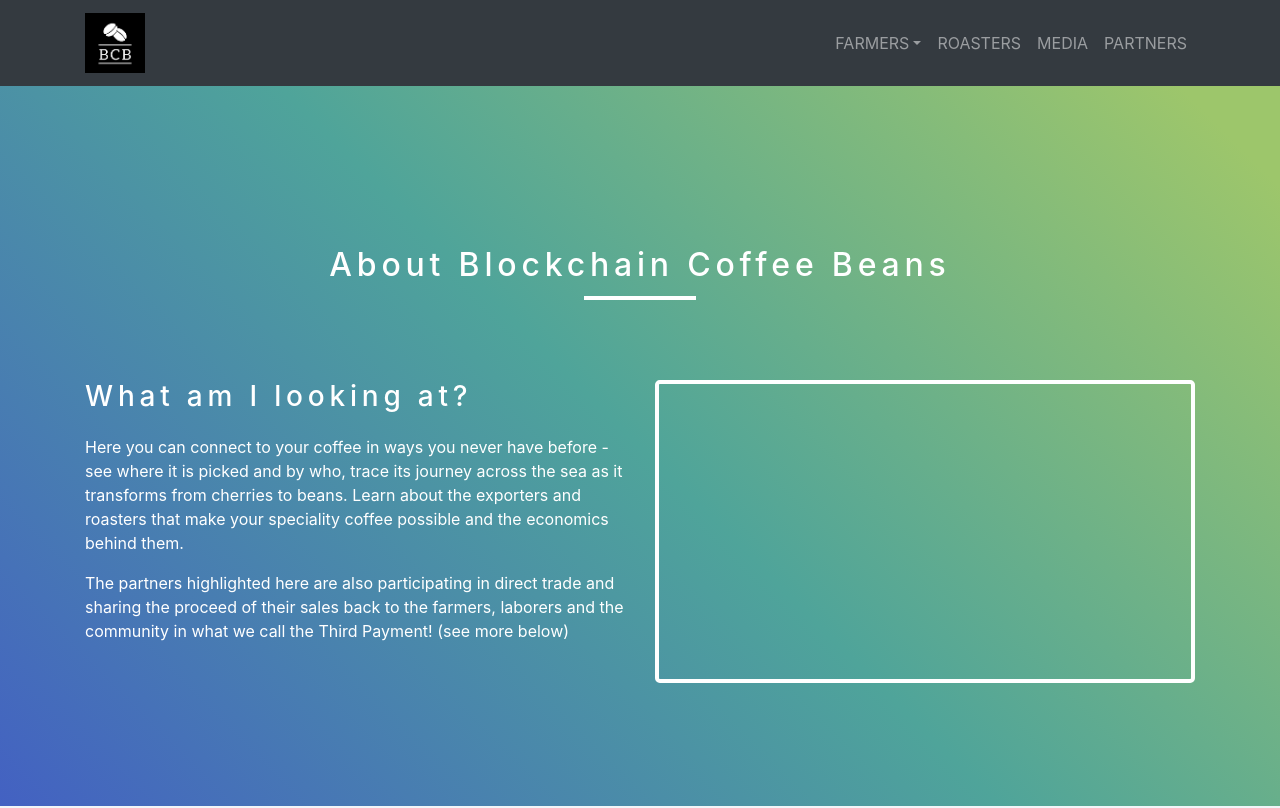
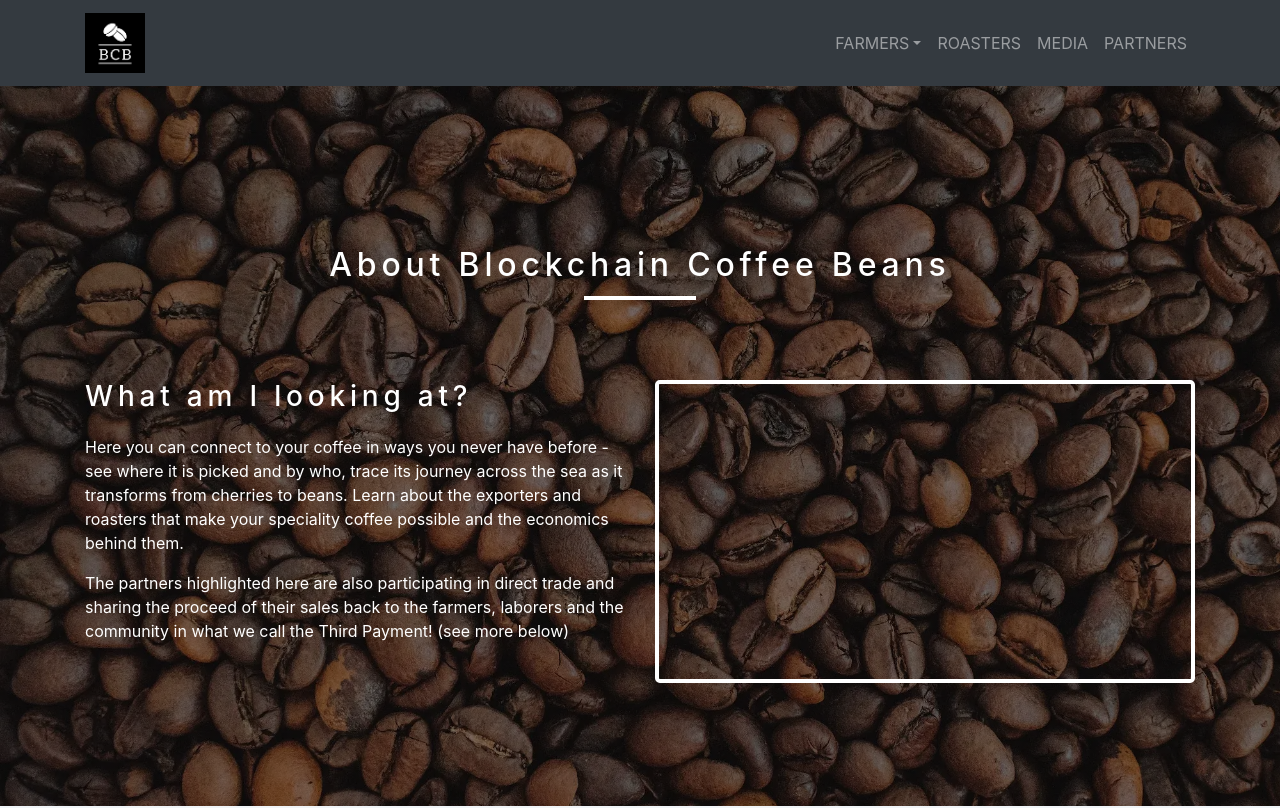
Before and after one commit to stormymayday/bcb2021, a React (Create React App) app: page / in a window 1280 px wide. Shown: the top 808 px of the page. Built offline with nearby package versions, Linux system fonts and the light colour scheme; no server answers.

Commit message:
Added coffee beans background on the top section of the Home page.

```diff
--- /dev/null
+++ b/src/pages/Home/Home.css
@@ -0,0 +1,8 @@
+.top-section-bg {
+    background: linear-gradient(rgba(0, 0, 0, 0.5), rgba(0, 0, 0, 0.5)),
+        url('../../images/coffee-background.webp') no-repeat center;
+    -webkit-background-size: cover;
+    -moz-background-size: cover;
+    -o-background-size: cover;
+    background-size: cover;
+}
--- a/src/pages/Home/Home.js
+++ b/src/pages/Home/Home.js
@@ -1,4 +1,6 @@
-import React, { useEffect, useState } from 'react'
+import React, { useEffect, useState } from 'react';
+
+import './Home.css';
 
 import HomePageCarousel from '../../components/HomePageCarousel/HomePageCarousel';
 
@@ -101,7 +103,8 @@
                 {/* <HomePageCarousel></HomePageCarousel> */}
 
                 <div
-                    className="blue-green-gradient-bg"
+                    // className="blue-green-gradient-bg"
+                    className="top-section-bg"
                     style={{
                         'padding-top': '10em',
                         'padding-bottom': '5em',
```
Also changed, not shown: src/images/coffee-background.webp (added).
